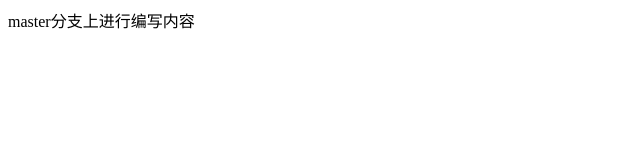
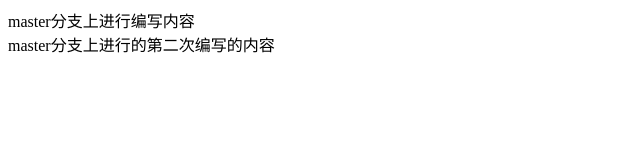
Before and after one commit to jiangsuuuuuu/git, a plain HTML site: page index.html in a window 1280 px wide. Shown: the whole page, without its empty margins (0-640 px from the left). Drawn offline with Linux system fonts and the light colour scheme.

Commit message:
第二次在master分支上编写内容

```diff
--- a/index.html
+++ b/index.html
@@ -9,6 +9,7 @@
 <body>
 
     <div>master分支上进行编写内容</div>
+    <div>master分支上进行的第二次编写的内容</div>
 
 </body>
 </html>
```
